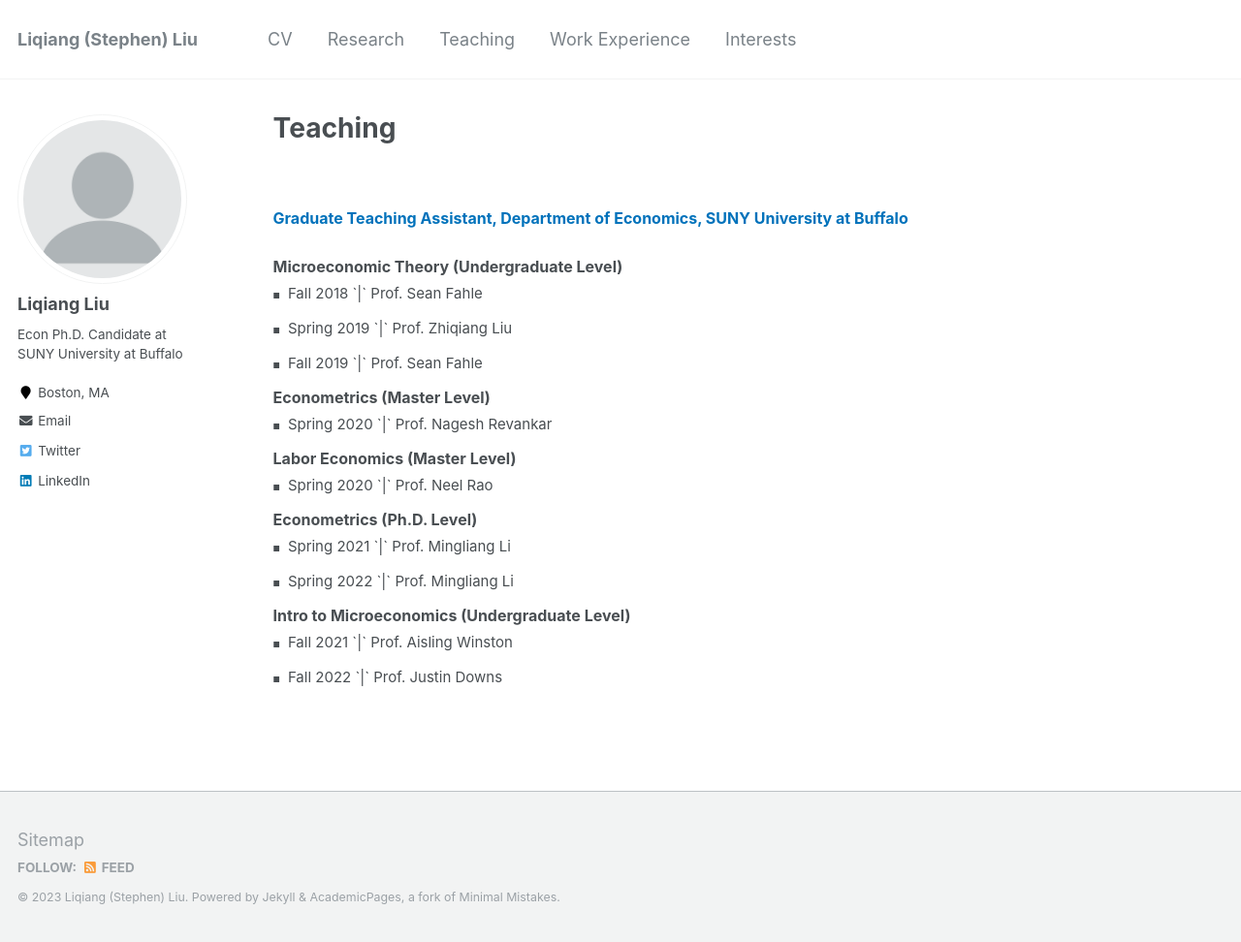
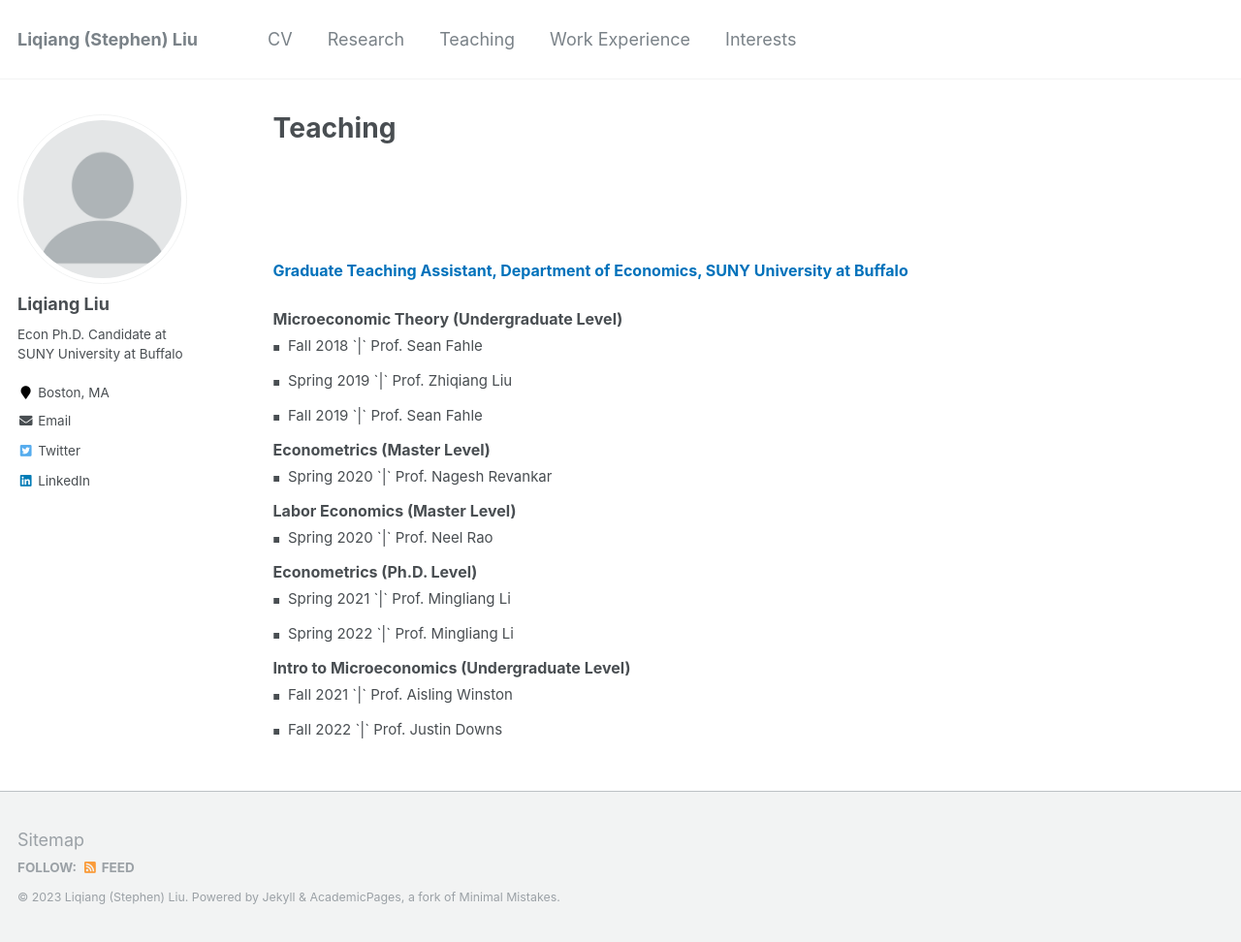
Before and after one commit to Liqiang-Liu/Liqiang-Liu.github.io, a Jekyll site: the page built from _pages/teaching.md, in a window 1280 px wide and 972 px high. Shown: the whole window at 97% size. Built offline with Jekyll 4.4.1, drawn with Linux system fonts in a browser that asks for light colours.

Commit message:
Update teaching.md

```diff
--- a/_pages/teaching.md
+++ b/_pages/teaching.md
@@ -23,7 +23,7 @@ redirect_from:
 }
 </style>
 
-<span style="color:white;"> space space space </span>
+<br><br><br>
 
 
 <span style="font-size: 16px;"> <span style="color:#0072bb;"> **Graduate Teaching Assistant, Department of Economics, SUNY University at Buffalo** </span> </span>
```
